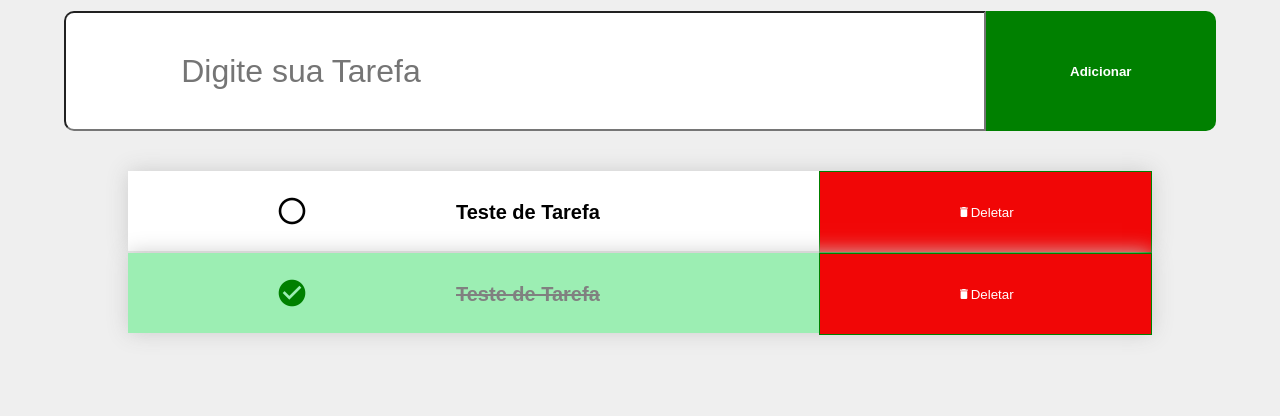
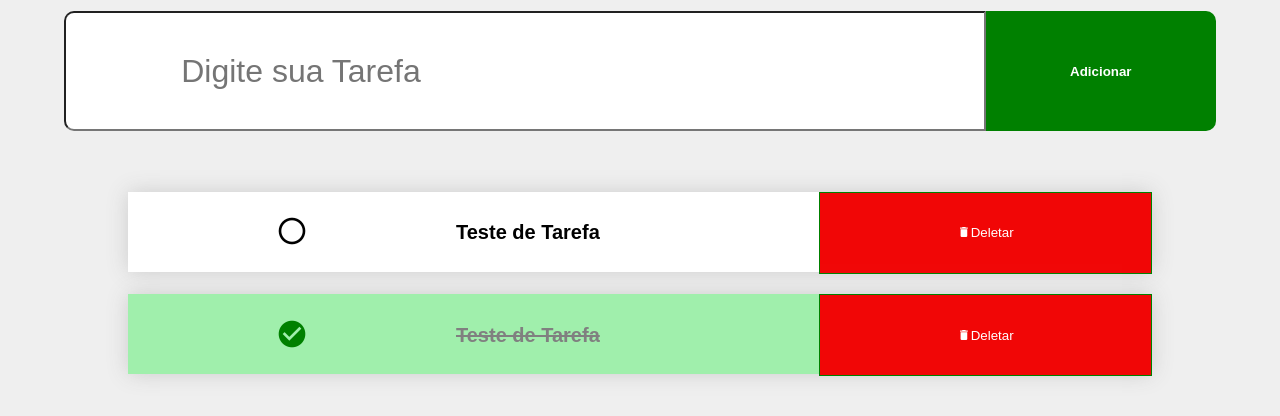
Before and after one commit to Marcal-Andre/Lista-de-Tarefa, a plain HTML site: page index.html in a window 1280 px wide. Shown: the part 108-524 px from the top of the page. Drawn offline with Linux system fonts and the light colour scheme.

Commit message:
ajust.js

```diff
--- a/CSS/estilo.css
+++ b/CSS/estilo.css
@@ -61,13 +61,14 @@ main{
     height: 80px;
     width: 100%;
     box-shadow: 0 0 20px #ccc;
-    margin-bottom: 5%;
+    margin-bottom: 2%;
+    margin-top: 2%;
 
 
 }
 
 .item.clicado{
-    background: #9ceeb3;
+    background: #a0efac;
 }
 
 .item.clicado .item-nome{
--- a/js/controle.js
+++ b/js/controle.js
@@ -1,6 +1,6 @@
 let input = document.getElementById('inputTarefa');
 let btnAdd = document.getElementById('btn-add');
-let main = documentElementById('areaLista');
+let main = document.getElementById('areaLista');
 
 
 
@@ -10,7 +10,7 @@ function addTarefa() {
     let valorInput = input.value;
 
     //SE NÃO FOR VAZIO, NEM NULO, NEM INDEFINIDO
-    if ((valorInput !== "") && (valorInput !== null) && (valorInput !== undefined)) {
+    if((valorInput !== "") && (valorInput !== null) && (valorInput !== undefined)) {
 
         let novoItem = `<div class="item">
                 <div class="item-icone">
```
